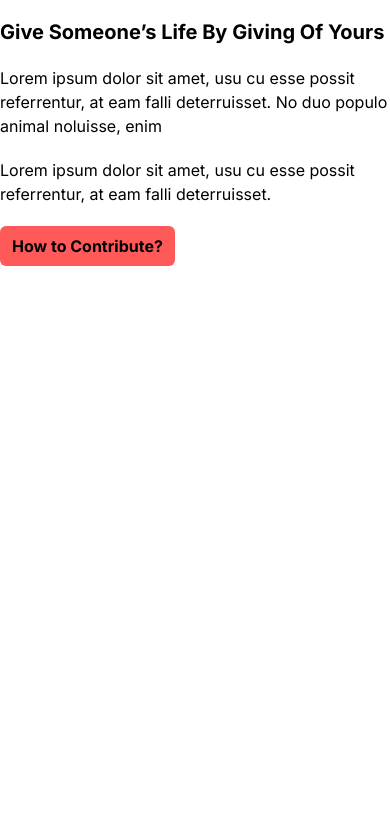
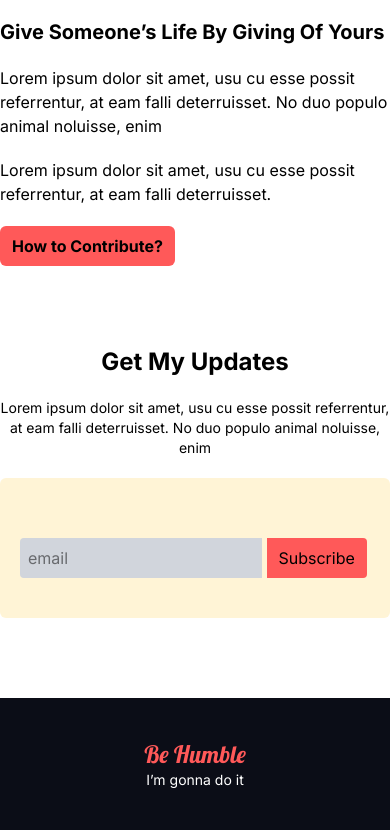
Before and after one commit to mdyasin0/donate-today, a plain HTML site: page index.html in a window 390 px wide. Shown: the part 3049-3879 px from the top of the page. Before the commit the page ends 3315 px from the top, so only its background shows below. Drawn offline with nearby package versions, Linux system fonts and the light colour scheme.

Commit message:
last 2 section added with mobile responsive

```diff
--- a/index.html
+++ b/index.html
@@ -14,8 +14,18 @@
      <link rel="preconnect" href="https://fonts.googleapis.com">
      <link rel="preconnect" href="https://fonts.gstatic.com" crossorigin>
      <link href="https://fonts.googleapis.com/css2?family=Inter:ital,opsz,wght@0,14..32,100..900;1,14..32,100..900&display=swap" rel="stylesheet">
+     <!--  -->
+     <link rel="preconnect" href="https://fonts.googleapis.com">
+<link rel="preconnect" href="https://fonts.gstatic.com" crossorigin>
+<link href="https://fonts.googleapis.com/css2?family=Lobster&display=swap" rel="stylesheet">
      <!-- style -->
       <style>
+        .lobster-regular {
+  font-family: "Lobster", serif;
+  font-weight: 400;
+  font-style: normal;
+}
+
 
 .inter {
   font-family: "Inter", serif;
@@ -130,6 +140,24 @@
             </div>
 
         </section>
+        <!-- Get My Updates -->
+         <section class="space-y-5 mt-20 ">
+            <h1 class="text-2xl text-center font-bold">Get My Updates</h1>
+            <p class="text-sm text-center">Lorem ipsum dolor sit amet, usu cu esse possit referrentur, at eam falli deterruisset. <br class="hidden sm:block " > No duo populo animal noluisse, enim</p>
+            <div class="bg-[#FFF4D6] py-10 px-5 mx-auto max-w-lg rounded-md">
+                <div class="sm:flex justify-center">
+                    <input class="py-2 pl-2 rounded-l bg-gray-300" type="text" placeholder="email">
+                    <button class="bg-[#FF5959] mt-5 sm:mt-0 py-2 px-3 rounded-r ">Subscribe</button>
+                </div>
+            </div>
+         </section>
+         <!-- footer -->
+          <footer class="bg-[#0B0D17] py-10 mt-20 ">
+                <div>
+                    <h1 class="text-center text-2xl italic font-bold text-[#FF5959] lobster-regular">Be Humble</h1>
+                    <p class="text-sm text-center text-white">I’m gonna do it</p>
+                </div>
+          </footer>
 
 </body>
 </html>
```
